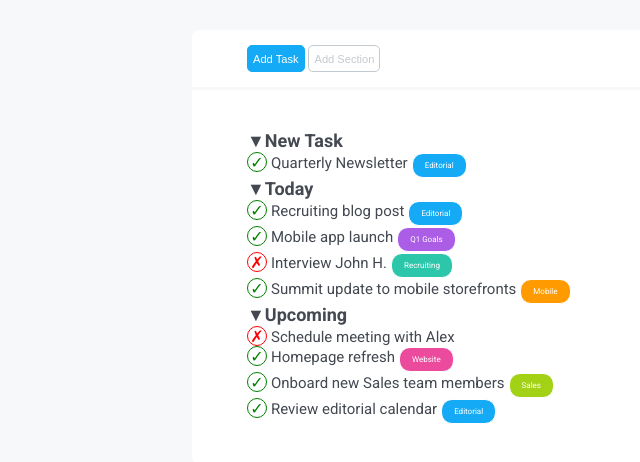
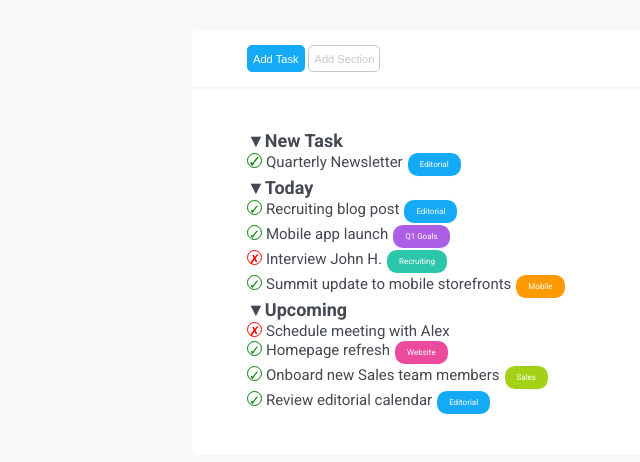
Before and after one commit to mattiadelmonaco/html-css-toboolist, a plain HTML site: page index.html in a window 1280 px wide. Shown: the part 84-546 px from the top of the page, without its empty margins (0-640 px from the left). Drawn offline with Linux system fonts and the light colour scheme.

Commit message:
fix: add small to cross and check and font weight to text in tags

```diff
--- a/css/style.css
+++ b/css/style.css
@@ -103,12 +103,12 @@ ul {
 
 .circlecheck {
     display: inline-block;
-    height: 20px;
-    width: 20px;
+    height: 15px;
+    width: 15px;
     border: 1px solid;
     border-radius: 100%;
     text-align: center;
-    line-height: 20px;
+    line-height: 15px;
     border-color: green;
     color: green;
 }
@@ -130,6 +130,8 @@ ul {
     font-size: 8px;
     display: inline-block;
     padding: 7px 12px;
+    text-align: middle;
+    font-weight: larger;
 }
 
 .tag-blue {
@@ -158,12 +160,12 @@ background-color: #14AAF5;
 
 .circlecross {
     display: inline-block;
-    height: 20px;
-    width: 20px;
+    height: 15px;
+    width: 15px;
     border: 1px solid;
     border-radius: 100%;
     text-align: center;
-    line-height: 20px;
+    line-height: 15px;
     border-color: red;
     color: red;
 }
--- a/index.html
+++ b/index.html
@@ -35,29 +35,29 @@
                 <span class="title">&#9660;New Task</span>
                 </li>
                 <li>
-                <span class="checklist circlecheck">&check;</span>
+                <span class="checklist circlecheck">&check;</small></span>
                 <span class="checklist line">Quarterly Newsletter</span>
                 <span class="tag tag-blue">Editorial</span>
                 </li>
                 <li>
                 <span class="title">&#9660;Today</span>
                 </li>
-                <span class="checklist circlecheck">&check;</span>
+                <span class="checklist circlecheck"><small>&check;</small></span>
                 <span class="checklist line">Recruiting blog post</span>
                 <span class="tag tag-blue">Editorial</span>
                     </li>
                 <li>
-                    <span class="checklist circlecheck">&check;</span>
+                    <span class="checklist circlecheck"><small>&check;</small></span>
                     <span class="checklist line">Mobile app launch</span>
                     <span class="tag tag-violet">Q1 Goals</span>
                 </li>
                 <li>
-                    <span class="checklist circlecross">&cross;</span>
+                    <span class="checklist circlecross"><small>&cross;</small></span>
                     <span class="checklist line">Interview John H.</span>
                     <span class="tag tag-green">Recruiting</span>
                 </li>
                 <li>
-                    <span class="checklist circlecheck">&check;</span>
+                    <span class="checklist circlecheck"><small>&check;</small></span>
                     <span class="checklist line">Summit update to mobile storefronts</span>
                     <span class="tag tag-orange">Mobile</span>
                 </li>
@@ -65,21 +65,21 @@
                    <span class="title">&#9660;Upcoming</span>
                    </li>
                     <li>
-                <span class="checklist circlecross">&cross;</span>
+                <span class="checklist circlecross"><small>&cross;</small></span>
                 <span class="checklist line">Schedule meeting with Alex</span>
                     </li>
                 <li>
-                    <span class="checklist circlecheck">&check;</span>
+                    <span class="checklist circlecheck"><small>&check;</small></span>
                     <span class="checklist line">Homepage refresh</span>
                     <span class="tag tag-fucsia">Website</span>
                 </li>
                 <li>
-                    <span class="checklist circlecheck">&check;</span>
+                    <span class="checklist circlecheck"><small>&check;</small></span>
                     <span class="checklist line">Onboard new Sales team members</span>
                     <span class="tag tag-lime">Sales</span>
                 </li>
                 <li>
-                    <span class="checklist circlecheck">&check;</span>
+                    <span class="checklist circlecheck"><small>&check;</small></span>
                     <span class="checklist line">Review editorial calendar</span>
                     <span class="tag tag-blue">Editorial</span>
                 </li>
```
